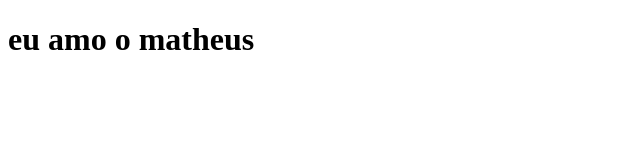
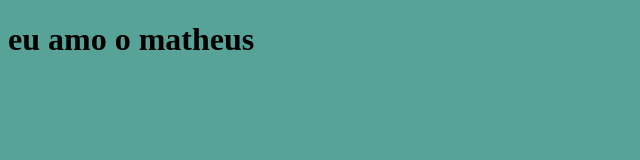
Before and after one commit to lucas-docha/teste, a plain HTML site: page index.html in a window 1280 px wide. Shown: the whole page, without its empty margins (0-640 px from the left). Drawn offline with Linux system fonts and the light colour scheme.

Commit message:
ramificação do main com css

```diff
--- a/index.html
+++ b/index.html
@@ -3,6 +3,7 @@
 <head>
     <meta charset="UTF-8">
     <meta name="viewport" content="width=, initial-scale=1.0">
+    <link rel="stylesheet" href="style.css">
     <title>index</title>
 </head>
 <body>
--- /dev/null
+++ b/style.css
@@ -0,0 +1,3 @@
+body {
+    background-color: rgb(88, 163, 151);
+}
```
